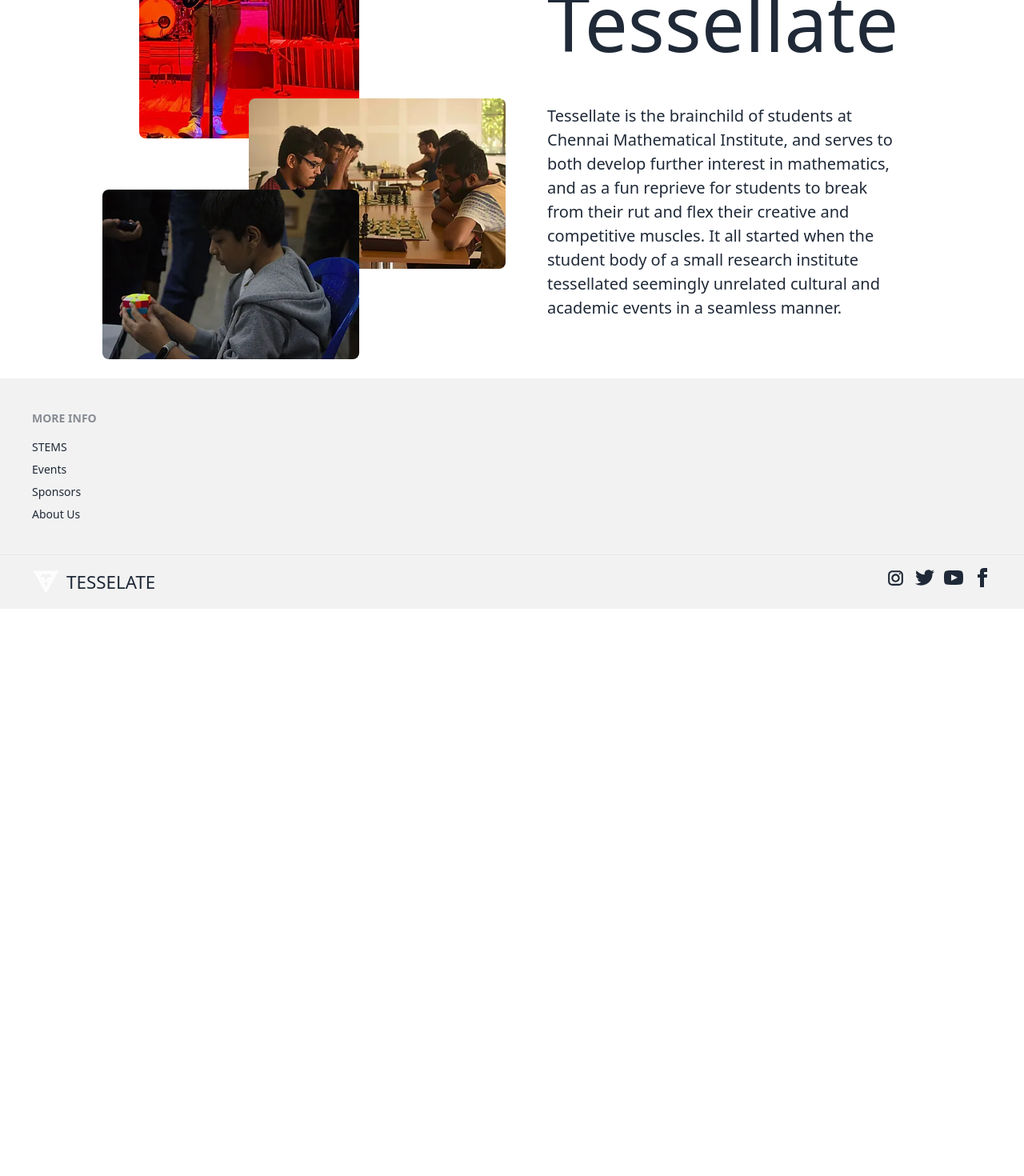
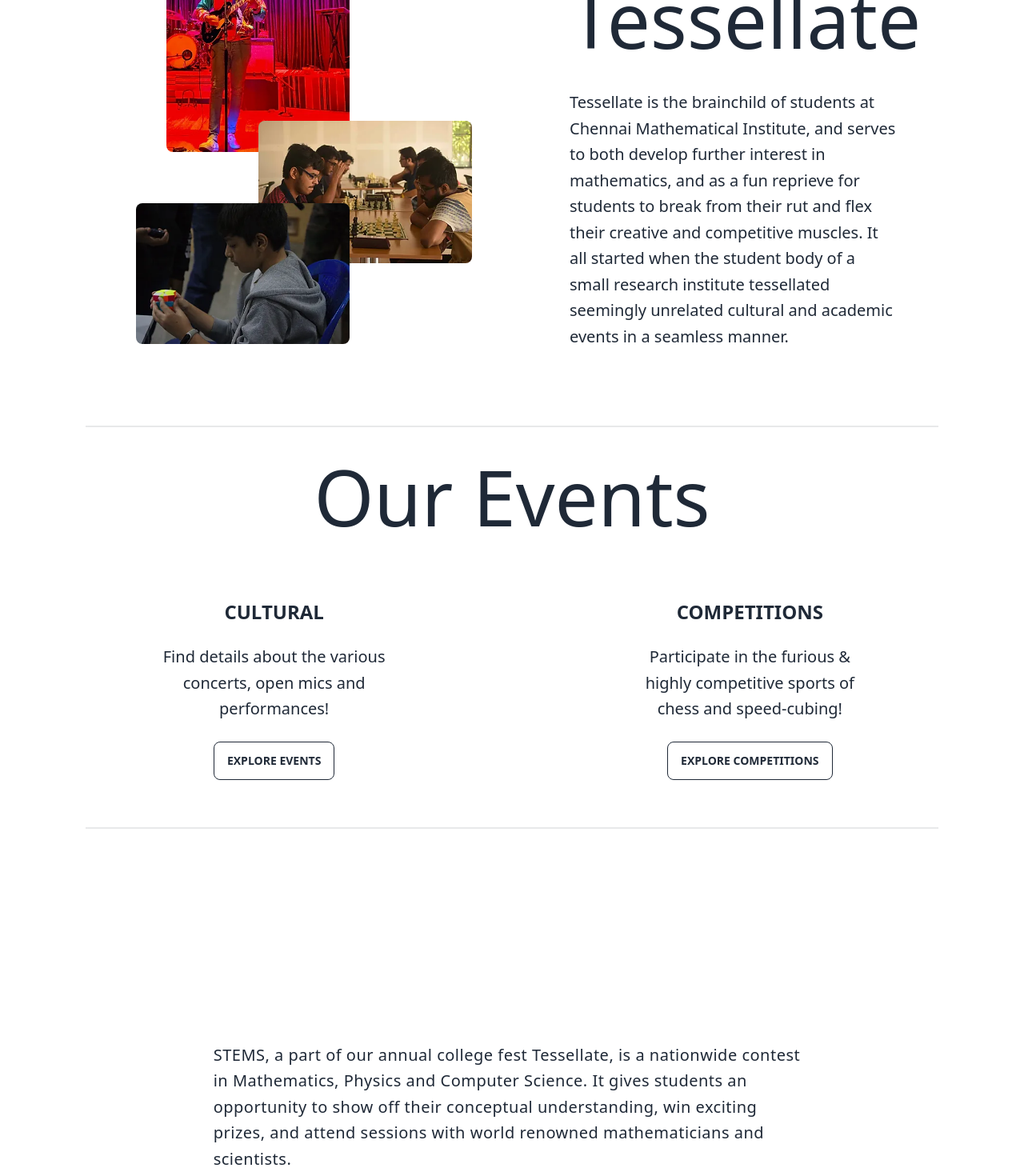
Before and after one commit to Tessellate-CMI/tessellate-frontend, a SvelteKit app: page / in a window 1280 px wide. Shown: the part 1040-2510 px from the top of the page at 80% size. Before the commit the page ends 1801 px from the top, so only its background shows below. Built offline with nearby package versions, Linux system fonts and the light colour scheme.

Commit message:
feat: added more content (placeholder?) on front page
Added more content on front page copying last year's website. Also arranged the svgs i nstatic
inside one folder and added the STEMS logo. Altered the uses accordingly

```diff
--- a/src/routes/(app)/Footer.svelte
+++ b/src/routes/(app)/Footer.svelte
@@ -9,7 +9,7 @@
 </footer>
 <footer class="footer border-t border-base-300 bg-base-200 px-10 py-4 text-base-content">
     <div class="grid-flow-col items-center justify-self-center sm:justify-self-start">
-        <img src="tessellate_logo_white.svg" alt="Tessellate Logo" style="width: 35px" />
+        <img src="svgs/tessellate_logo_white.svg" alt="Tessellate Logo" style="width: 35px" />
         <p style="font-size: 1.4rem">TESSELATE</p>
     </div>
     <div class="justify-self-center sm:justify-self-end">
--- a/src/routes/+page.svelte
+++ b/src/routes/+page.svelte
@@ -19,14 +19,14 @@
     </div>
 </div>
 
-<!-- Info part below -->
-
+<!-- Info part -->
 <div class="relative flex w-full justify-center py-6">
-    <!-- <div class="z-10 w-3/4 bg-primary"></div> -->
+    <!-- bg stuff -->
+    <!-- <div class="absolute z-10 h-full w-10/12 bg-slate-500 opacity-5 lg:w-8/12"></div> -->
     <div class="z-20 grid w-11/12 grid-cols-1 gap-4 md:grid-cols-2 lg:w-4/5 lg:grid-cols-2">
         <!-- Image overlap thingy -->
         <div class="flex items-center justify-center">
-            <div class="grid grid-flow-row grid-cols-11">
+            <div class="mt-8 grid w-5/6 grid-flow-row grid-cols-11">
                 <div class="col-span-6 col-start-2 row-span-6 row-start-1 self-center">
                     <img class="rounded-lg object-cover" src="images/concert.webp" alt="" />
                 </div>
@@ -40,11 +40,11 @@
         </div>
 
         <!-- Text Part -->
-        <div class="m-4 grid grid-cols-1 p-5">
+        <div class="m-4 grid max-w-md grid-cols-1 p-4 sm:ml-12">
             <h1 class="mb-10 text-8xl font-extralight leading-none text-base-content">
                 About <br /> Tessellate
             </h1>
-            <p class="text-xl leading-normal text-base-content">
+            <p class="min-w-min text-xl leading-relaxed text-base-content">
                 Tessellate is the brainchild of students at Chennai Mathematical Institute, and
                 serves to both develop further interest in mathematics, and as a fun reprieve for
                 students to break from their rut and flex their creative and competitive muscles. It
@@ -55,4 +55,66 @@
     </div>
 </div>
 
+<!-- Divider -->
+<div class="mt-4 flex w-screen place-content-center">
+    <div class="flex w-5/6 flex-col">
+        <div class="divider"></div>
+    </div>
+</div>
+
+<!-- Our Events -->
+<div class="mt-4 flex w-screen place-content-center">
+    <div class="z-20 grid w-11/12 grid-cols-1 gap-4 md:grid-cols-2">
+        <div class="col-span-1 mb-16 md:col-span-2">
+            <h1 class="text-center text-8xl font-extralight text-base-content">Our Events</h1>
+        </div>
+
+        <div class="flex flex-col justify-items-center text-center">
+            <div>
+                <h1 class="mb-6 text-2xl font-semibold text-base-content">CULTURAL</h1>
+                <p class="m-auto mb-6 w-6/12 text-xl leading-relaxed text-base-content">
+                    Find details about the various concerts, open mics and performances!
+                </p>
+            </div>
+            <div class="mt-auto">
+                <button class="btn btn-outline mb-10 md:mb-5">Explore Events</button>
+            </div>
+        </div>
+
+        <div class="flex flex-col justify-items-center text-center">
+            <div>
+                <h1 class="mb-6 text-2xl font-semibold text-base-content">COMPETITIONS</h1>
+                <p class="m-auto mb-6 w-6/12 text-xl leading-relaxed text-base-content">
+                    Participate in the furious & highly competitive sports of chess and
+                    speed-cubing!
+                </p>
+            </div>
+            <div class="mt-auto">
+                <button class="btn btn-outline mb-5">Explore Competitions</button>
+            </div>
+        </div>
+    </div>
+</div>
+
+<!-- Divider -->
+<div class="mt-4 flex w-screen place-content-center">
+    <div class="flex w-5/6 flex-col">
+        <div class="divider"></div>
+    </div>
+</div>
+
+<div class="mb-6 flex w-screen flex-col place-content-center">
+    <div class="md:5/12 mx-auto w-2/3 lg:w-1/3">
+        <img src="svgs/Stems-logo-white-full.svg" alt="STEMS logo" />
+    </div>
+    <div class="mx-auto w-4/5 lg:w-7/12">
+        <p class="text-xl font-medium leading-relaxed tracking-wide">
+            STEMS, a part of our annual college fest Tessellate, is a nationwide contest in
+            Mathematics, Physics and Computer Science. It gives students an opportunity to show off
+            their conceptual understanding, win exciting prizes, and attend sessions with world
+            renowned mathematicians and scientists.
+        </p>
+    </div>
+</div>
+
 <Footer />
```
Also changed, not shown: static/svgs/Stems-logo-white-full.svg (added), static/svgs/tessellate_logo_white.svg (renamed from static/tessellate_logo_white.svg).
